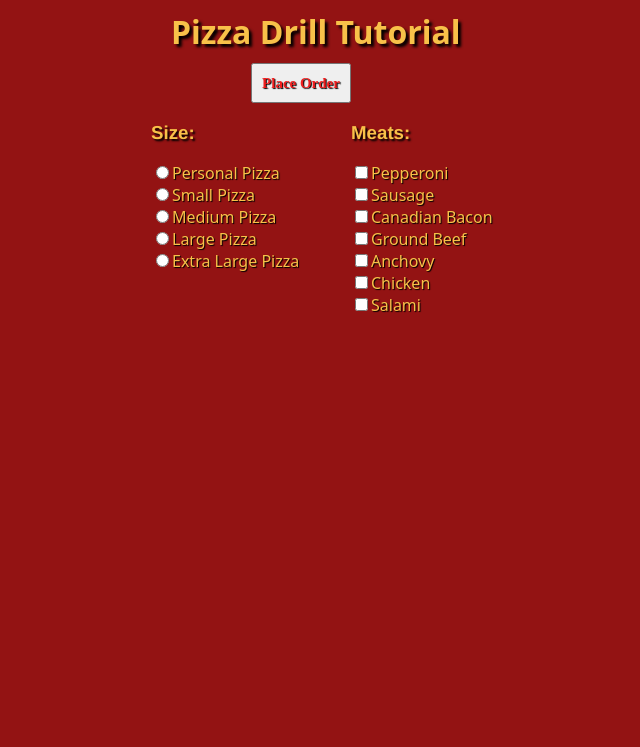
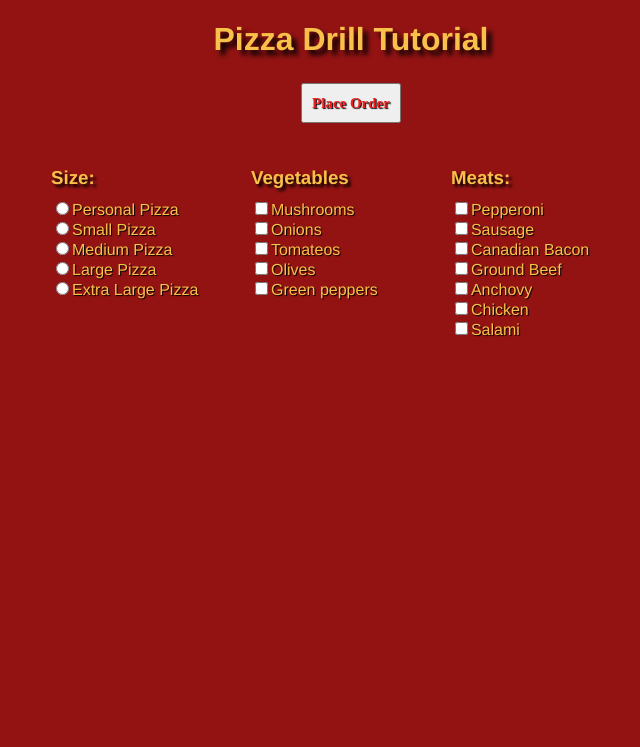
Before and after one commit to JeremyMarkWilcox/JavaScript-Projects, a PHP site: page /Pizza.html in a window 1280 px wide. Shown: the top 747 px of the page, without its empty margins (289-929 px from the left). Run offline with PHP 8.4, Linux system fonts and the light colour scheme.

Commit message:
initial commit

```diff
--- a/Pizza_Project/CSS/Pizza.css
+++ b/Pizza_Project/CSS/Pizza.css
@@ -3,83 +3,60 @@ body {
 }
 
 h1 {
-    font-family:system-ui, -apple-system, BlinkMacSystemFont, 'Segoe UI', Roboto, Oxygen, Ubuntu, Cantarell, 'Open Sans', 'Helvetica Neue', sans-serif;
+    font-family: 'Franklin Gothic Medium', 'Arial Narrow', Arial, sans-serif;
     color: rgb(248, 193, 73);
-    text-shadow: 3px 3px 3px black;
+    text-shadow: 5px 5px 5px black;
+    text-align: center;
 }
 
 h3 {
     font-family: 'Franklin Gothic Medium', 'Arial Narrow', Arial, sans-serif;
     color: rgb(248, 193, 73);
-    text-shadow: 2px 2px 2px black;
+    text-shadow: 3px 3px 3px black;
 }
 
 #menuBG {
-    width: 400px;
-    height: 470px;
+    width: 600px;
     margin: 10px auto;
-    font-family:system-ui, -apple-system, BlinkMacSystemFont, 'Segoe UI', Roboto, Oxygen, Ubuntu, Cantarell, 'Open Sans', 'Helvetica Neue', sans-serif;
+    font-family: 'Franklin Gothic Medium', 'Arial Narrow', Arial, sans-serif;
     color: rgb(248, 193, 73);
     text-shadow: 1px 1px 1px black;
 }
 
 #frmMenu {
+    width: 600px;
+    margin: 0 auto;
+}
+
+.menu {
+    width: 200px;
+    height: 200px;
+    float: left;
+    margin: 0 20px;
+}
+
+.menu h3 {
+    margin-bottom: 10px;
+}
+
+#cart {
     width: 400px;
-    height: 200px;
-    font-family:system-ui, -apple-system, BlinkMacSystemFont, 'Segoe UI', Roboto, Oxygen, Ubuntu, Cantarell, 'Open Sans', 'Helvetica Neue', sans-serif;
-    color: rgb(248, 193, 73);
-    text-shadow: 1px 1px 1px black;
+    margin: 20px auto;
+}
+
+#showText {
+    width: 200px;
+    height: 400px;
+    float: left;
 }
 
 #totalPrice {
     width: 200px;
     height: 190px;
-    margin: 0 auto;
     float: right;
-    font-family:system-ui, -apple-system, BlinkMacSystemFont, 'Segoe UI', Roboto, Oxygen, Ubuntu, Cantarell, 'Open Sans', 'Helvetica Neue', sans-serif;
-    color: rgb(248, 193, 73);
-    text-shadow: 1px 1px 1px black;
-}
-
-.left {
-    width: 200px;
-    height: 200px;
-    float: left;
-    font-family:system-ui, -apple-system, BlinkMacSystemFont, 'Segoe UI', Roboto, Oxygen, Ubuntu, Cantarell, 'Open Sans', 'Helvetica Neue', sans-serif;
-    color: rgb(248, 193, 73);
-    text-shadow: 1px 1px 1px black;
-}
-
-.right {
-    width: 200px;
-    height: 200px;
-    float: right;
-    font-family:system-ui, -apple-system, BlinkMacSystemFont, 'Segoe UI', Roboto, Oxygen, Ubuntu, Cantarell, 'Open Sans', 'Helvetica Neue', sans-serif;
-    color: rgb(248, 193, 73);
-    text-shadow: 1px 1px 1px black;
-}
-
-#showtext {
-    width: 200px;
-    height: 190px;
-    margin: 0px auto;
-    float: left;
-    font-family:system-ui, -apple-system, BlinkMacSystemFont, 'Segoe UI', Roboto, Oxygen, Ubuntu, Cantarell, 'Open Sans', 'Helvetica Neue', sans-serif;
-    color: rgb(248, 193, 73);
-    text-shadow: 1px 1px 1px black;
-}
-
-#cart {
-    top: 0; margin: 0px auto;
-    width: 400px;
-    height: 200px;
-    font-family:system-ui, -apple-system, BlinkMacSystemFont, 'Segoe UI', Roboto, Oxygen, Ubuntu, Cantarell, 'Open Sans', 'Helvetica Neue', sans-serif;
-    color: rgb(248, 193, 73);
-    text-shadow: 1px 1px 1px black;
 }
 
 #btnOrder {
-    margin: 10px 0px 0px 100px;
     width: 100px;
     height: 40px;
     font-size: 15px;
@@ -87,4 +64,16 @@ h3 {
     color: rgb(240, 30, 30);
     font-weight: bolder;
     text-shadow: 1px 1px 1px black;
+    display: block;
+    margin: 25px auto;
 }
+
+.row {
+    overflow: hidden; /* Clear floats */
+}
+
+.row .menu {
+    width: 33.33%; /* Adjust based on your design */
+    float: left;
+    margin: 0;
+}
--- a/Pizza_Project/Pizza.html
+++ b/Pizza_Project/Pizza.html
@@ -9,22 +9,36 @@
     </head>
     <body>
         <div id="menuBG">
-            <h1 style="margin: 0 0px 0 20px;">Pizza Drill Tutorial</h1>
+            <h1>Pizza Drill Tutorial</h1>
             <input id="btnOrder" type="button" onclick="getReceipt()"
                 value="Place Order">
             <form id="frmMenu">
+            <div class="row">
                 <div class="menu left">
                         <h3>Size:</h3>
                         <input class="size" type="radio" name="Size"
                             value="Personal Pizza">Personal Pizza<br>
                         <input class="size" type="radio" name="Size"
-                        value="Personal Pizza">Small Pizza<br>
+                            value="Small Pizza">Small Pizza<br>
                         <input class="size" type="radio" name="Size"
                             value="Medium Pizza">Medium Pizza<br>
                         <input class="size" type="radio" name="Size"
                                 value="Large Pizza">Large Pizza<br>
                         <input class="size" type="radio" name="Size"
                                 value="Extra Large Pizza">Extra Large Pizza<br>
+                </div>
+                <div class="menu center">
+                        <h3>Vegetables</h3>
+                        <input class="toppings" type="checkbox" name="Topping"
+                            value="Mushrooms">Mushrooms<br>
+                        <input class="toppings" type="checkbox" name="Topping"
+                            value="Onions">Onions<br>
+                        <input class="toppings" type="checkbox" name="Topping"
+                            value="Tomateos">Tomateos<br>
+                        <input class="toppings" type="checkbox" name="Topping"
+                            value="Olives">Olives<br>
+                        <input class="toppings" type="checkbox" name="Topping"
+                            value="Green peppers">Green peppers<br>
                 </div>
                 <div class="menu right">
                         <h3>Meats:</h3>
@@ -43,9 +57,12 @@
                         <input class="toppings" type="checkbox" name="Topping"
                             value="Salami">Salami<br>
                 </div>
+
                 <div id="cart">
                     <div id="showText"></div>
                     <div id="totalPrice"></div>
+
+                </div>
             </div>
             </form>
         </div>
```
Also changed, not shown: Pizza_Project/JS/Pizza.js (+52 -2 lines). Lines whose indentation alone changed are shown as unchanged.
